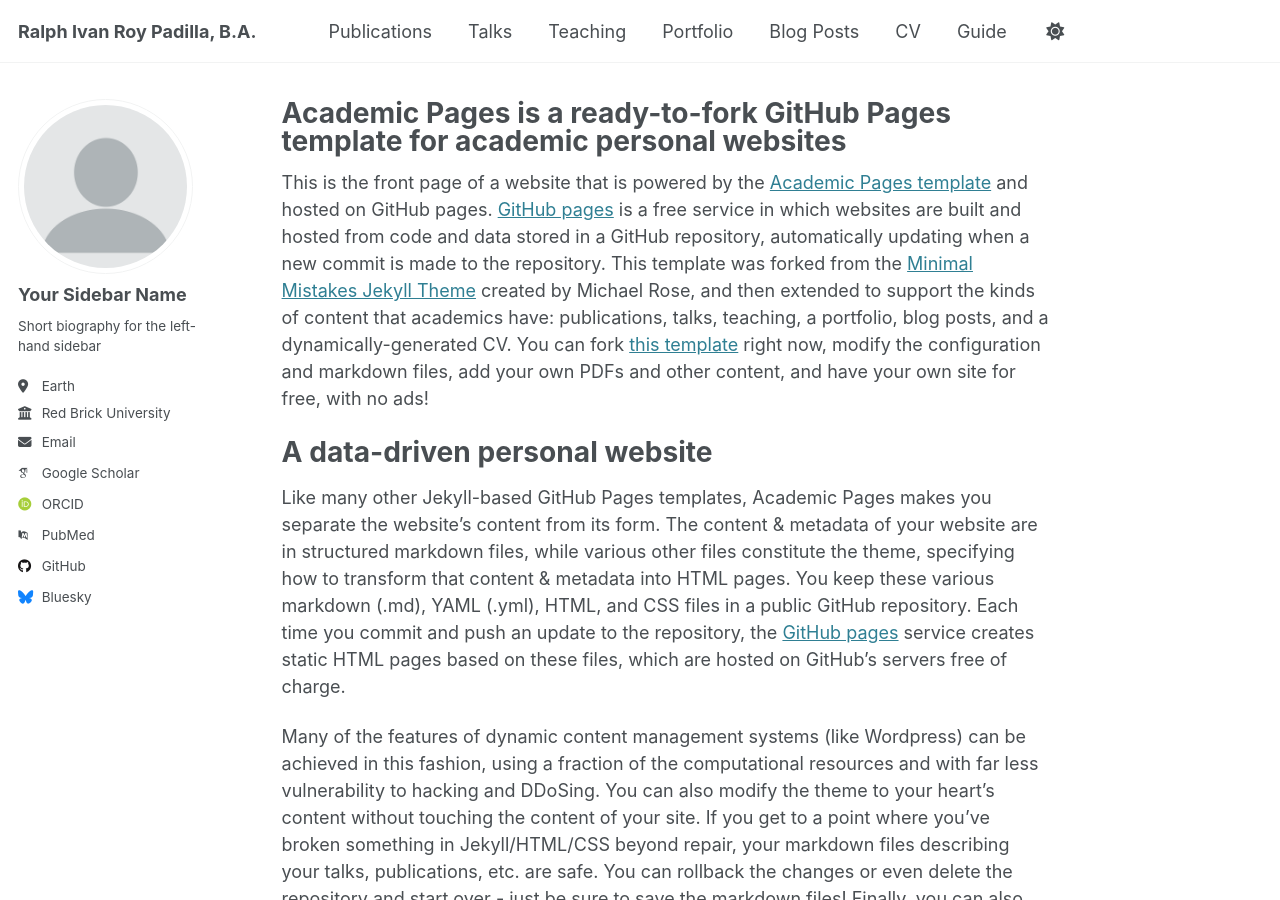
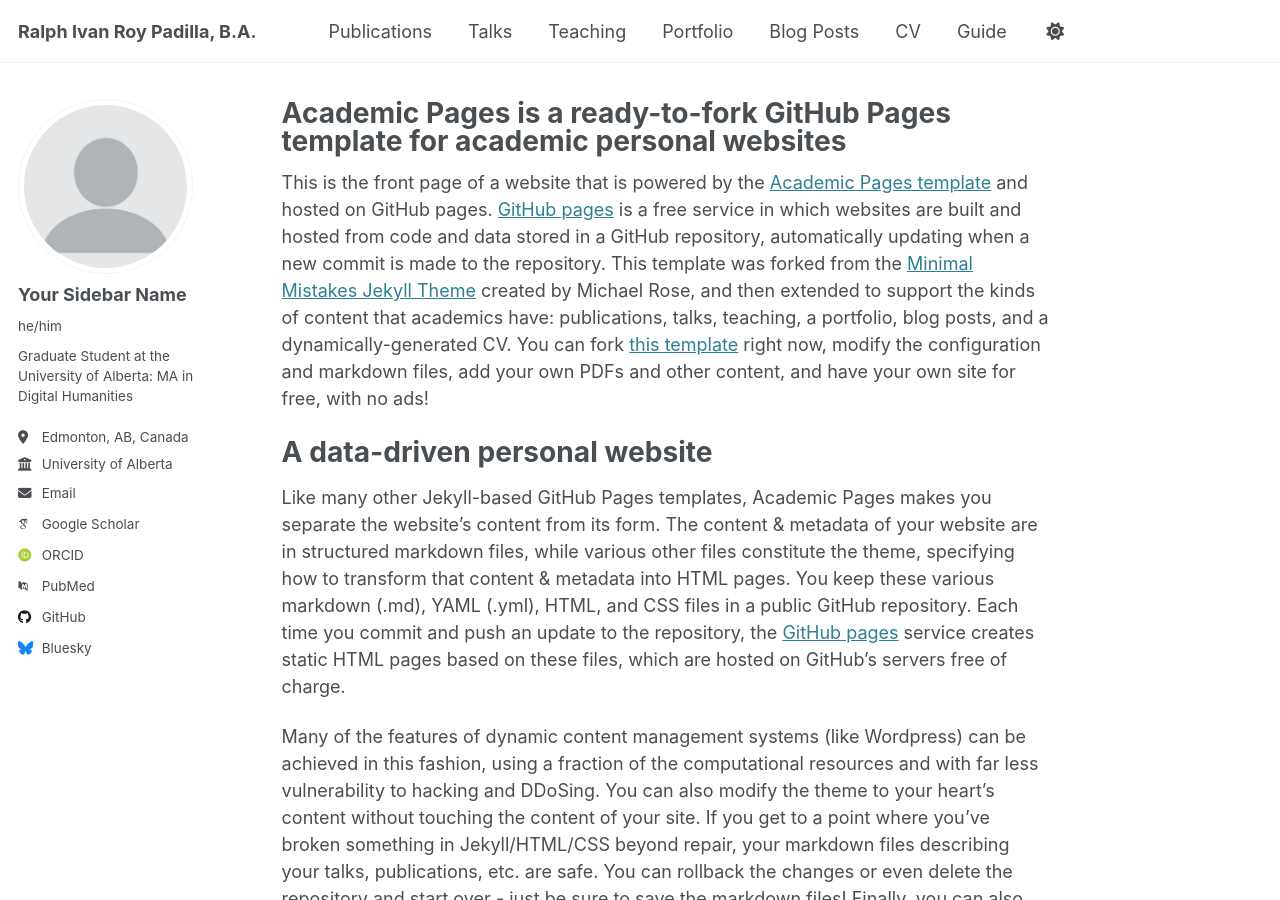
Before and after one commit to ralphiva/ralphiva, a Jekyll site: the page built from _pages/about.md, in a window 1280 px wide and 900 px high. Built offline with Jekyll 4.4.1, drawn with Linux system fonts in a browser that asks for light colours; some web fonts are replaced.

Commit message:
Update _config.yml

```diff
--- a/_config.yml
+++ b/_config.yml
@@ -14,8 +14,8 @@ title_separator          : "-"
 name                     : &name "Ralph Padilla"
 description              : &description "Graduate Student at the University of Alberta: MA in Digital Humanities"
 url                      : https://ralphiva.github.io # the base hostname & protocol for your site e.g. "https://[your GitHub username].github.io"
-baseurl                  : "/about" # the subpath of your site, e.g. "/blog"
-repository               : "about/ralphiva.github.io"
+baseurl                  : "/ralphiva" # the subpath of your site, e.g. "/blog"
+repository               : "ralphiva/ralphiva.github.io"
 
 # Site Author - The following control what appear as part of the author content on the side bar.
 #               If a field is blank the icon and link will not appear, otherwise it will be shown.
@@ -24,12 +24,12 @@ author:
   # Biographic information
   avatar           : "profile.png"
   name             : "Your Sidebar Name"
-  pronouns         : # example: "she/her"
-  bio              : "Short biography for the left-hand sidebar"
-  location         : "Earth"
-  employer         : "Red Brick University"
+  pronouns         : "he/him" # example: "she/her"
+  bio              : "Graduate Student at the University of Alberta: MA in Digital Humanities"
+  location         : "Edmonton, AB, Canada"
+  employer         : "University of Alberta"
   uri              : # URL
-  email            : "none@example.org"
+  email            : "ralphiva@ualberta.ca"
 
   # Academic websites
   arxiv            : # URL - Update with the correct link to your profile
```
